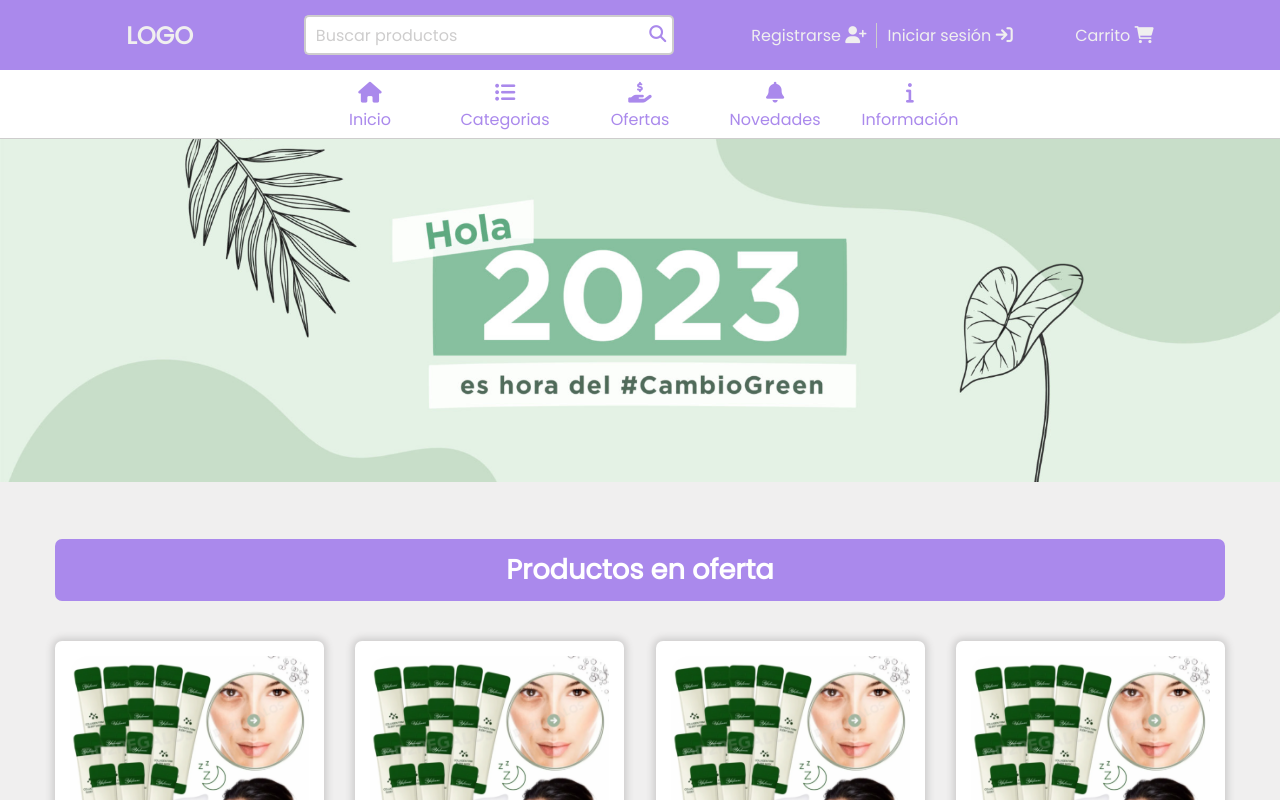
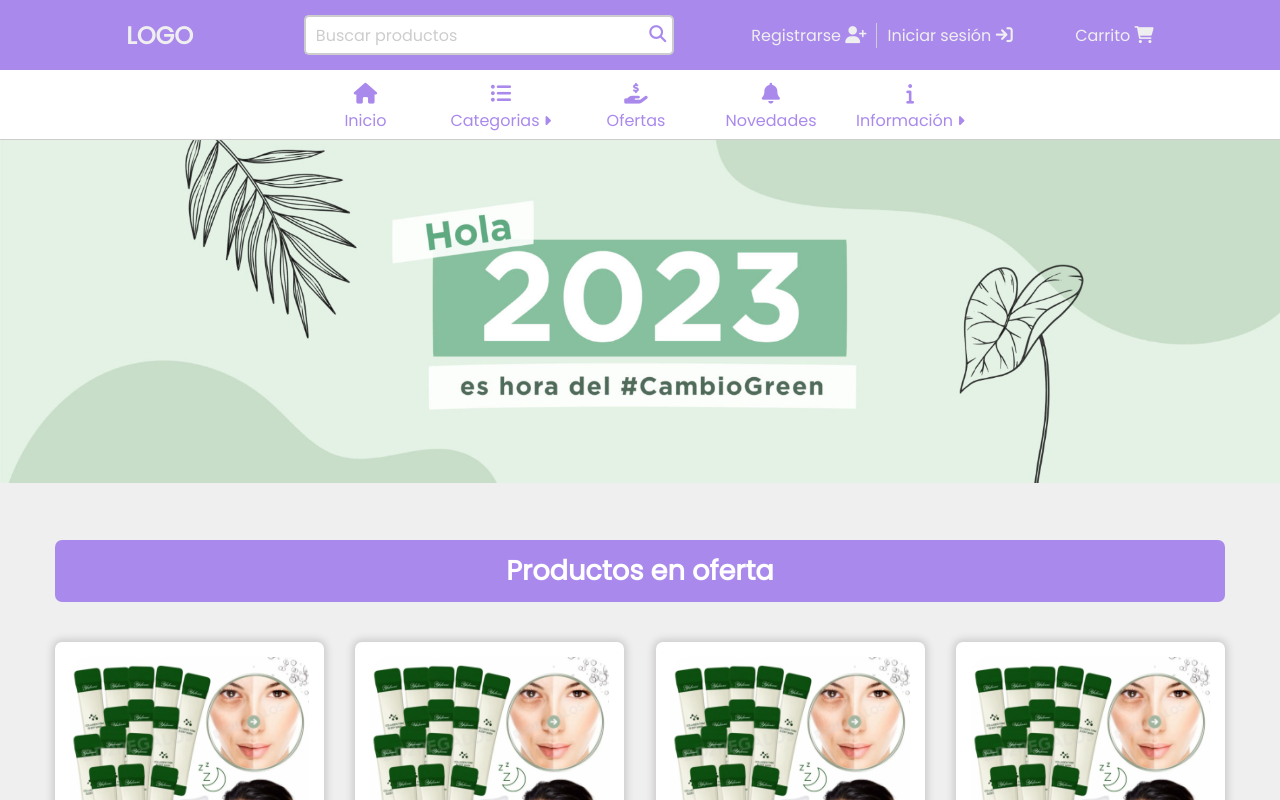
Before and after one commit to lorenzoSanchez97/ShowRoom, a React (Vite) app in the folder ShowRoom-FrontEnd/: page / in a window 1280 px wide. Shown: the top 800 px of the page. Built offline with nearby package versions, Linux system fonts and the light colour scheme.

Commit message:
Corrijo efecto hover sobre categorías de la nav bar

```diff
--- a/ShowRoom-FrontEnd/src/components/Header/Header.jsx
+++ b/ShowRoom-FrontEnd/src/components/Header/Header.jsx
@@ -47,13 +47,16 @@ function Header({ setSideMenu }) {
             </section>
             <nav className="nav-bar">
                 <ul className="nav-bar-list">
-                    <div className="nav-bar-element-container">
-                        <i className="fa-solid fa-house"></i>
-                        <li className="nav-bar-category"><a href="/">Inicio</a></li>
-                    </div>
-                    <div className="nav-bar-element-container" onMouseEnter={() => handleMouseEnter("e1")} onMouseLeave={() => setMouseEvent(5)}>
-                        <i className="fa-solid fa-list-ul"></i>
-                        <li className="nav-bar-category desplegable" ><a href="">Categorias</a></li>
+                    <li className="nav-bar-element-container">
+                        <a href="">
+                            <i className="fa-solid fa-house"></i>
+                            <p className="nav-bar-category">Inicio</p>
+                        </a>
+                    </li>
+                    <li className="nav-bar-element-container" onMouseEnter={() => handleMouseEnter("e1")} onMouseLeave={() => setMouseEvent(5)}>
+                        <a href="">
+                            <i className="fa-solid fa-list-ul"></i>
+                            <li className="nav-bar-category desplegable">Categorias  <i class="fa-solid fa-caret-right"></i></li></a>
                         <ul className={`lista-desplegable ${mouseEvent === 1 ? "lista-desplegable-mostrar" : ""}`}>
                             <li className="transparent-stripe"></li>
                             <li className="subcategoria"><a href="">Mascarillas</a></li>
@@ -62,25 +65,30 @@ function Header({ setSideMenu }) {
                             <li className="subcategoria"><a href="">Maquillaje</a></li>
                             <li className="subcategoria"><a href="">Accesorios</a></li>
                         </ul>
-                    </div>
-                    <div className="nav-bar-element-container">
-                        <i className="fa-solid fa-hand-holding-dollar"></i>
-                        <li className="nav-bar-category"><a href="">Ofertas</a></li>
-                    </div>
-                    <div className="nav-bar-element-container">
-                        <i className="fa-solid fa-bell"></i>
-                        <li className="nav-bar-category"><a href="">Novedades</a></li>
-                    </div>
-                    <div className="nav-bar-element-container" onMouseEnter={() => handleMouseEnter("e2")} onMouseLeave={() => setMouseEvent(5)}>
-                        <i className="fa-solid fa-info"></i>
-                        <li className="nav-bar-category desplegable"><a href="">Información</a></li>
+                    </li>
+                    <li className="nav-bar-element-container">
+                        <a href="">
+                            <i className="fa-solid fa-hand-holding-dollar"></i>
+                            <li className="nav-bar-category">Ofertas</li>
+                        </a>
+                    </li>
+                    <li className="nav-bar-element-container">
+                        <a href="">
+                            <i className="fa-solid fa-bell"></i>
+                            <li className="nav-bar-category">Novedades</li>
+                        </a>
+                    </li>
+                    <li href="" className="nav-bar-element-container" onMouseEnter={() => handleMouseEnter("e2")} onMouseLeave={() => setMouseEvent(5)}>
+                        <a href="">
+                            <i className="fa-solid fa-info"></i>
+                            <li className="nav-bar-category desplegable">Información <i class="fa-solid fa-caret-right"></i></li> </a>
                         <ul className={`lista-desplegable ${mouseEvent === 3 ? "lista-desplegable-mostrar" : ""}`}>
                             <li className="transparent-stripe"></li>
                             <li className="subcategoria"><a href="">Cómo comprar</a></li>
                             <li className="subcategoria"><a href="">Envíos</a></li>
                             <li className="subcategoria"><a href="">Sobre nosotras</a></li>
                         </ul>
-                    </div>
+                    </li>
                 </ul>
             </nav>
         </header >
--- a/ShowRoom-FrontEnd/src/components/Header/header.css
+++ b/ShowRoom-FrontEnd/src/components/Header/header.css
@@ -33,6 +33,7 @@ header {
     align-self: center;
     border-bottom: 1px solid var(--bordes);
     height: fit-content;
+    max-height: 70px;
 }
 
 ul.nav-bar-list {
@@ -130,7 +131,7 @@ ul.nav-bar-list {
 
 .lista-desplegable {
     position: absolute;
-    z-index: -1;
+    z-index: 1;
     list-style-type: none;
     background-color: white;
     border-radius: 7px;
@@ -153,9 +154,9 @@ ul.nav-bar-list {
 
 .transparent-stripe {
     position: absolute;
-    top: -20px;
+    top: -19px;
     width: 100%;
-    height: 21px;
+    height: 20px;
 }
 
 .lista-desplegable-mostrar {
@@ -163,11 +164,6 @@ ul.nav-bar-list {
     animation: list-animation 300ms forwards;
 }
 
-.nav-bar-element-container:hover {
-    transition: all 300ms;
-    border-bottom: 4px solid var(--verde);
-    cursor: pointer;
-}
 
 .nav-bar a {
     text-decoration: none;
@@ -202,16 +198,19 @@ ul.nav-bar-list {
     display: flex;
     flex-direction: column;
     align-items: center;
-    justify-content: center;
+    text-align: center;
     gap: 3px;
     border-bottom: 4px white solid;
-    width: 100px;
+    min-width: 100px;
+    width: fit-content;
     padding-bottom: 2px;
     padding-top: 13px;
+    transition: all 300ms;
 }
 
 .nav-bar-element-container:hover {
     cursor: pointer;
+    border-bottom: 4px solid var(--verde);
 }
 
 .nav-bar i {
@@ -233,6 +232,15 @@ ul.nav-bar-list {
 .responsive-carrito {
     display: none;
     font-size: 1.2rem;
+}
+
+.nav-bar-category i {
+    font-size: .9rem;
+    transition: all 300ms;
+}
+
+.nav-bar-element-container:hover .nav-bar-category i {
+    transform: rotate(90deg);
 }
 
 @keyframes list-animation {
```
